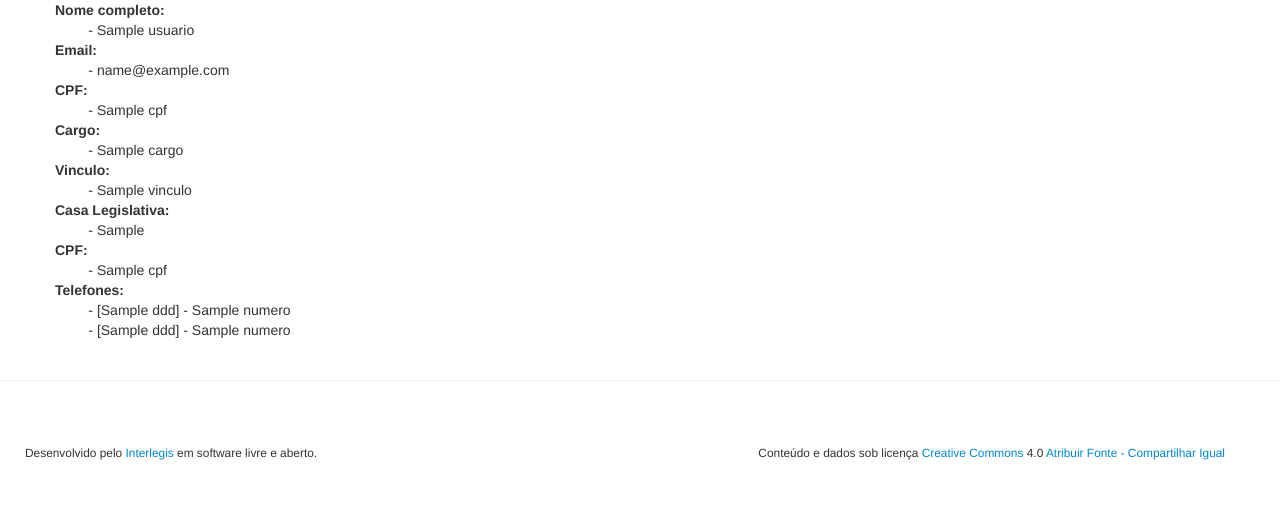
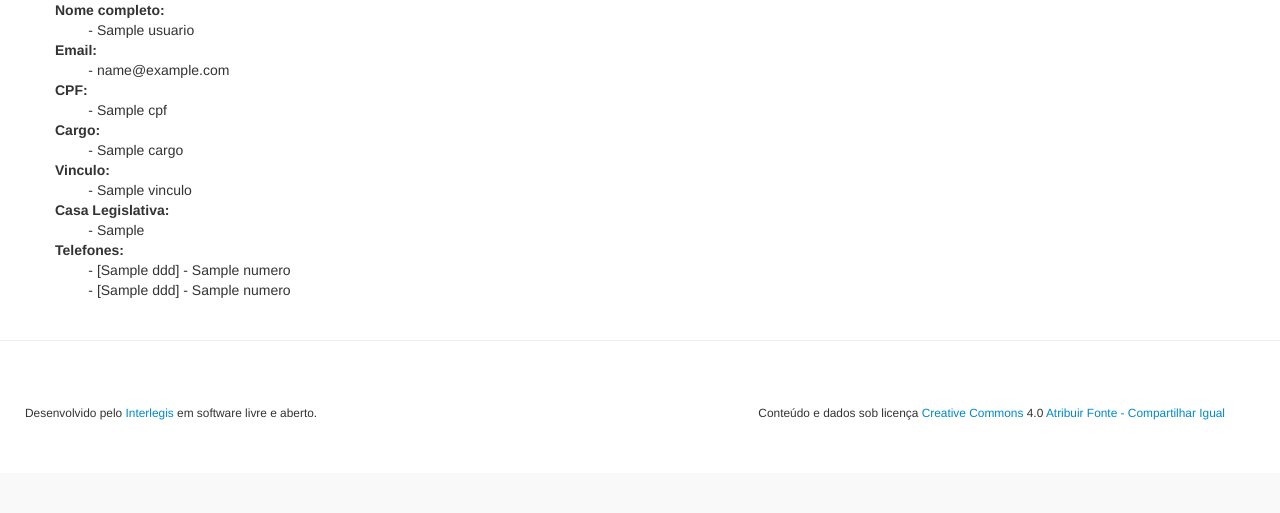
Before and after one commit to felipecoliveira/atendimento, a Django app: template templates/usuarios/habilitar_detail.html in a window 1280 px wide. Shown: the part 354-867 px from the top of the page. After the commit the page ends 774 px from the top, so only its background shows below. Run offline with Django 3.2, Linux system fonts and the light colour scheme; the template is opened without the code that fills it: most values are stand-ins (such as "Sample title", 1, 10 or a date in 2020); some libraries are stand-ins or nearby versions.

Commit message:
Remove campo não utilizado

```diff
--- a/templates/usuarios/habilitar_detail.html
+++ b/templates/usuarios/habilitar_detail.html
@@ -34,8 +34,6 @@
     <dd>&nbsp;&nbsp;&nbsp;&nbsp;&nbsp;&nbsp;- {{ usuario.vinculo }}</dd>
     <dt>Casa Legislativa: </dt>
     <dd>&nbsp;&nbsp;&nbsp;&nbsp;&nbsp;&nbsp;- {{ usuario.casa_legislativa }}</dd>
-    <dt>CPF: </dt>
-    <dd>&nbsp;&nbsp;&nbsp;&nbsp;&nbsp;&nbsp;- {{ usuario.cpf }}</dd>
     <dt>Telefones: </dt>
     <dd>&nbsp;&nbsp;&nbsp;&nbsp;&nbsp;&nbsp;- [{{ usuario.primeiro_telefone.ddd }}] - {{usuario.primeiro_telefone.numero}}</dd>
     <dd>&nbsp;&nbsp;&nbsp;&nbsp;&nbsp;&nbsp;- [{{ usuario.segundo_telefone.ddd }}] - {{usuario.segundo_telefone.numero}}</dd>
```
